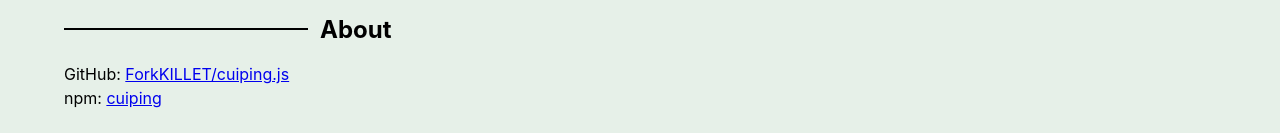
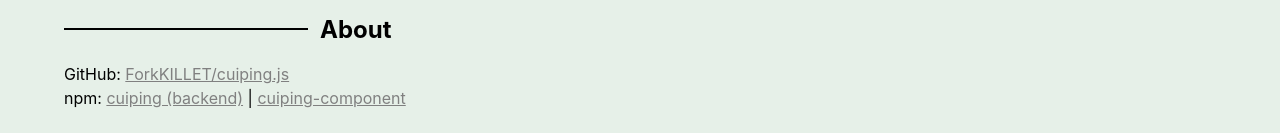
Before and after one commit to ForkKILLET/cuiping.js, a Vue app in the folder frontend/: page / in a window 1280 px wide. Shown: the part 698-831 px from the top of the page. Built offline with nearby package versions, Linux system fonts and the light colour scheme.

Commit message:
feat(frontend): add link for the component package

```diff
--- a/frontend/src/App.vue
+++ b/frontend/src/App.vue
@@ -94,7 +94,8 @@ function setLocale(locale: string) {
 
         <h2>{{ t('title.about') }}</h2>
         GitHub: <a href="//github.com/ForkKILLET/cuiping.js">ForkKILLET/cuiping.js</a> <br />
-        npm: <a href="//www.npmjs.com/package/cuiping">cuiping</a>
+        npm: <a href="//www.npmjs.com/package/cuiping">cuiping (backend)</a> |
+        <a href="//www.npmjs.com/package/cuiping-component">cuiping-component</a>
     </article>
 </template>
 
@@ -190,4 +191,13 @@ button {
 button:hover {
     color: #1cd91c;
 }
+
+a, a:visited {
+    color: gray;
+    transition: .5s color;
+}
+
+a:hover, a:active {
+    color: #1cd91c;
+}
 </style>
```
